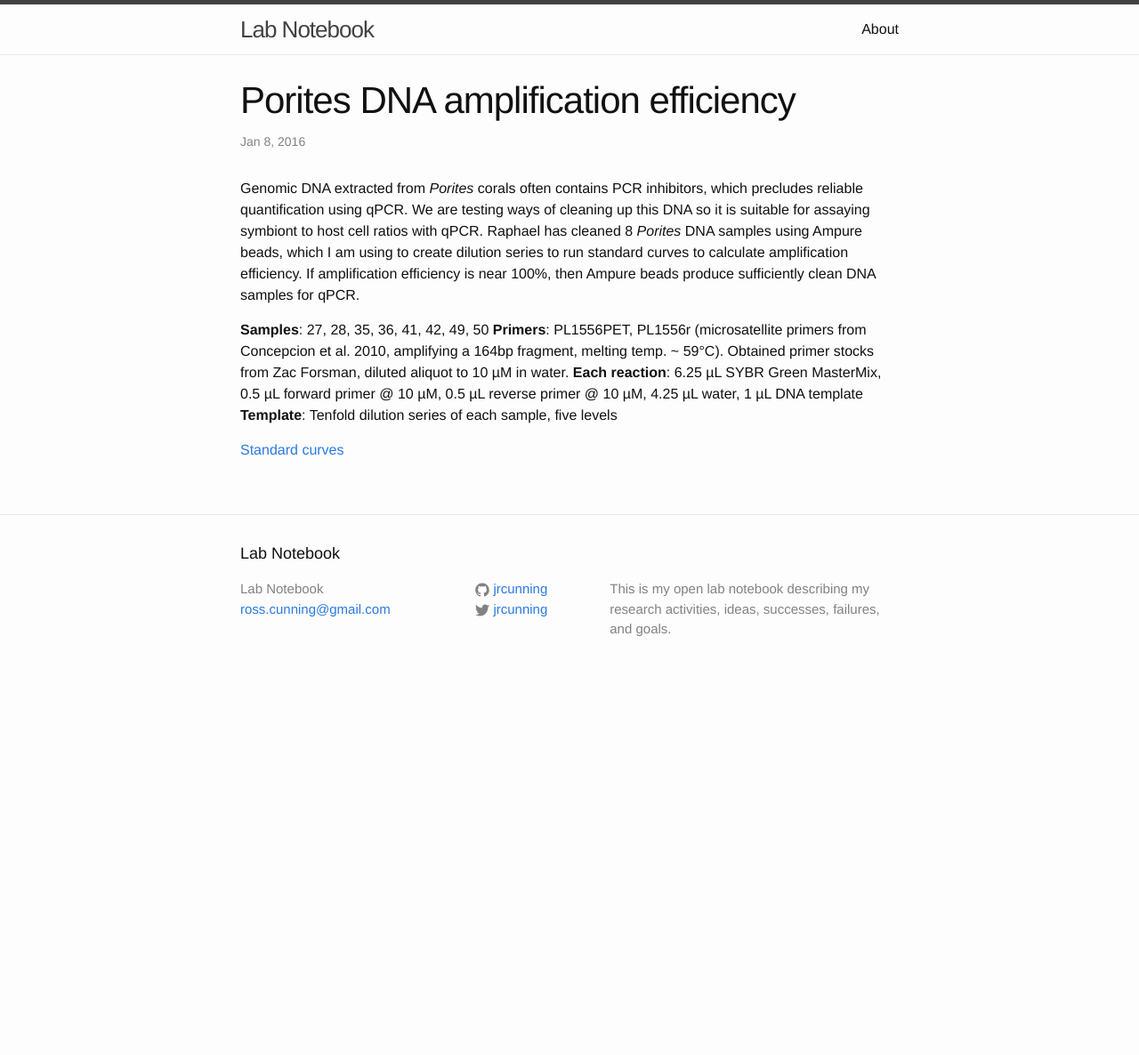
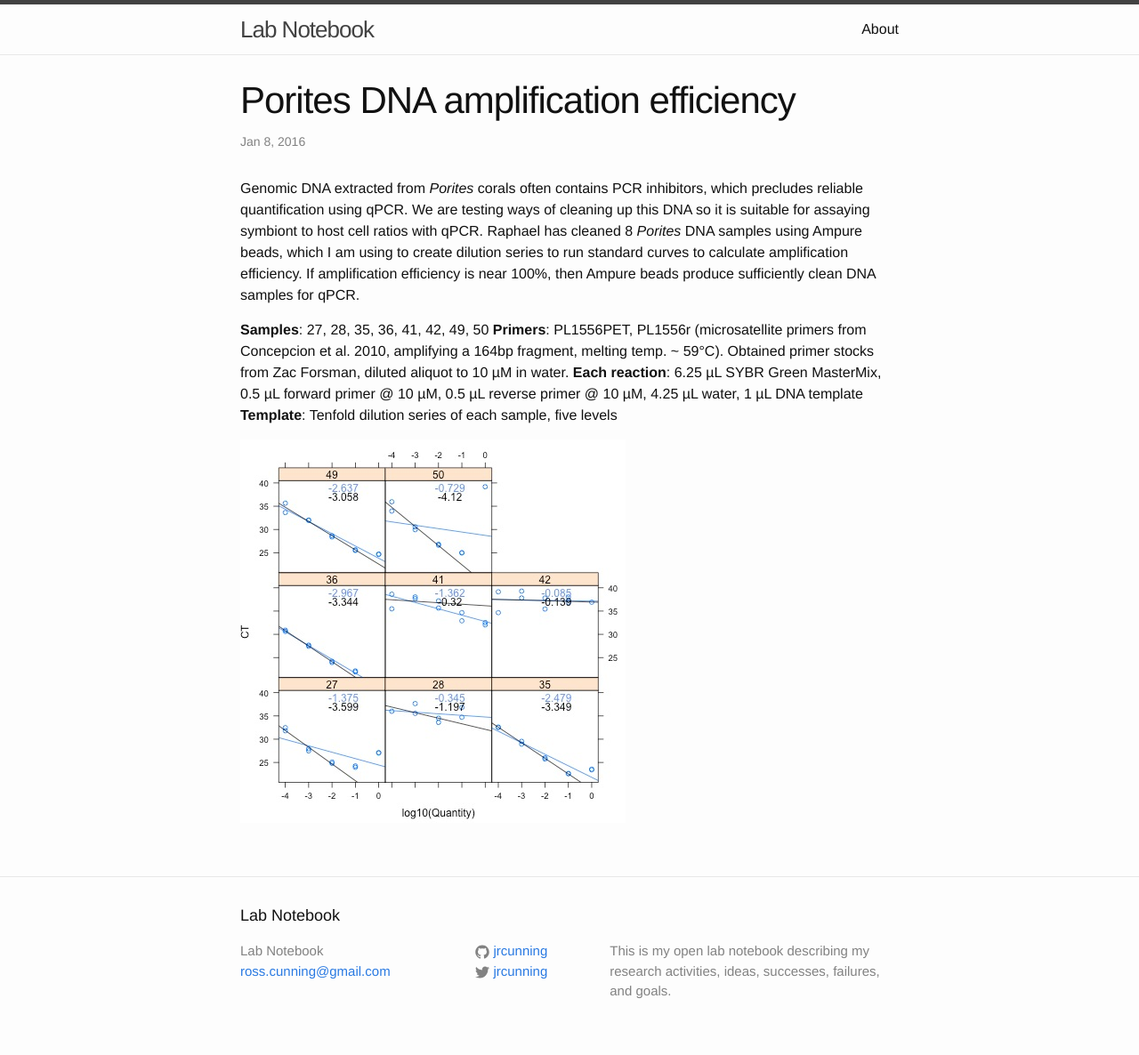
Before and after one commit to jrcunning/labnotebook, a Jekyll site: the page built from _posts/2016-01-08-Porites-amplification-efficiency.md, in a window 1280 px wide. Shown: the whole page at 89% size. Built offline with Jekyll 4.4.1, drawn with Linux system fonts in a browser that asks for light colours; before the commit the page ends 900 px from its top, so only the background shows below that.

Commit message:
fix date

```diff
--- a/_posts/2016-01-08-Porites-amplification-efficiency.md
+++ b/_posts/2016-01-08-Porites-amplification-efficiency.md
@@ -11,4 +11,4 @@ Genomic DNA extracted from *Porites* corals often contains PCR inhibitors, which
 **Each reaction**: 6.25 µL SYBR Green MasterMix, 0.5 µL forward primer @ 10 µM, 0.5 µL reverse primer @ 10 µM, 4.25 µL water, 1 µL DNA template
 **Template**: Tenfold dilution series of each sample, five levels
 
-[Standard curves]({{ site.url }}/assets/20150108_Pcomp_stdcurves.jpg)
+![Standard curves]({{ site.url }}/assets/20160108_Pcomp_stdcurves.jpg)
```
